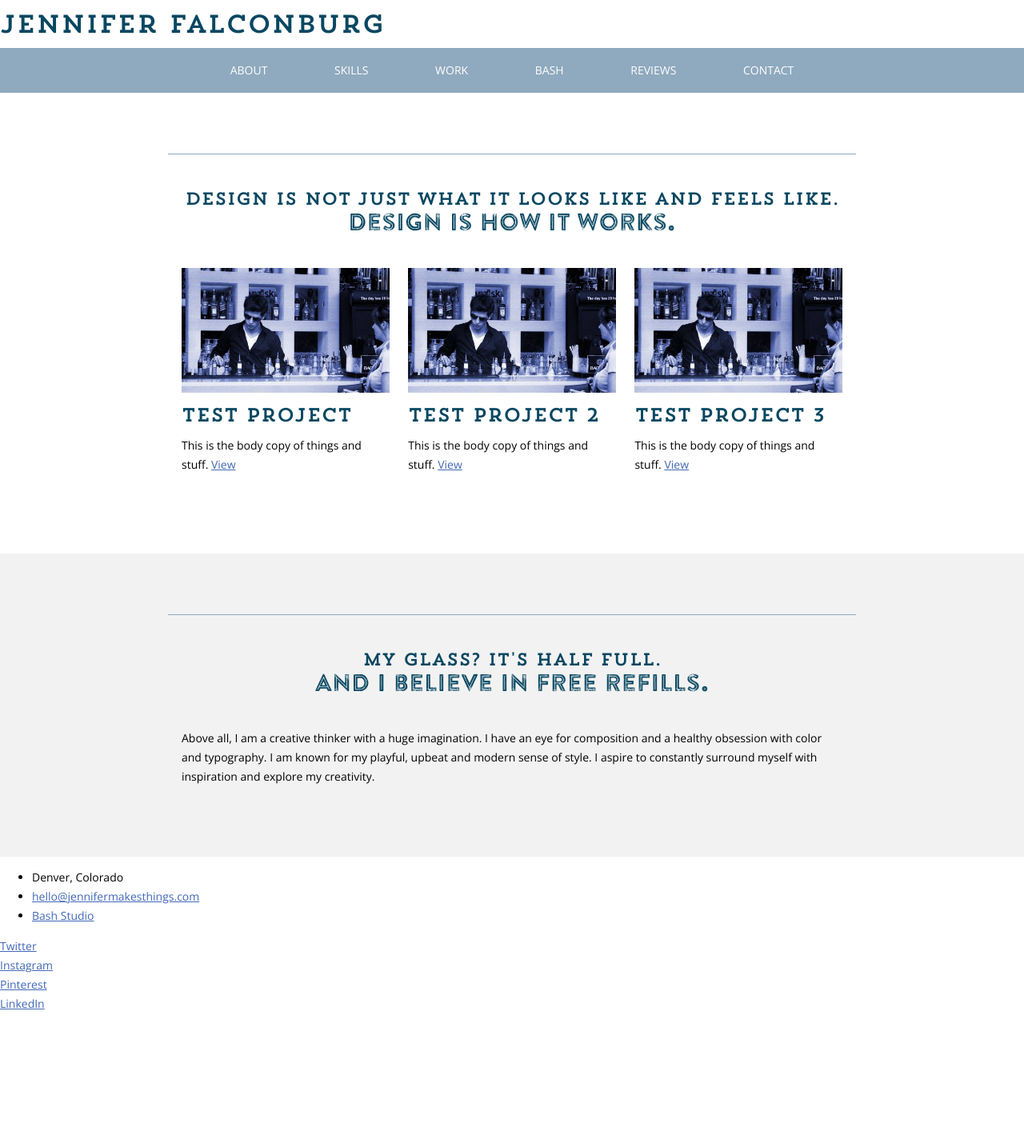
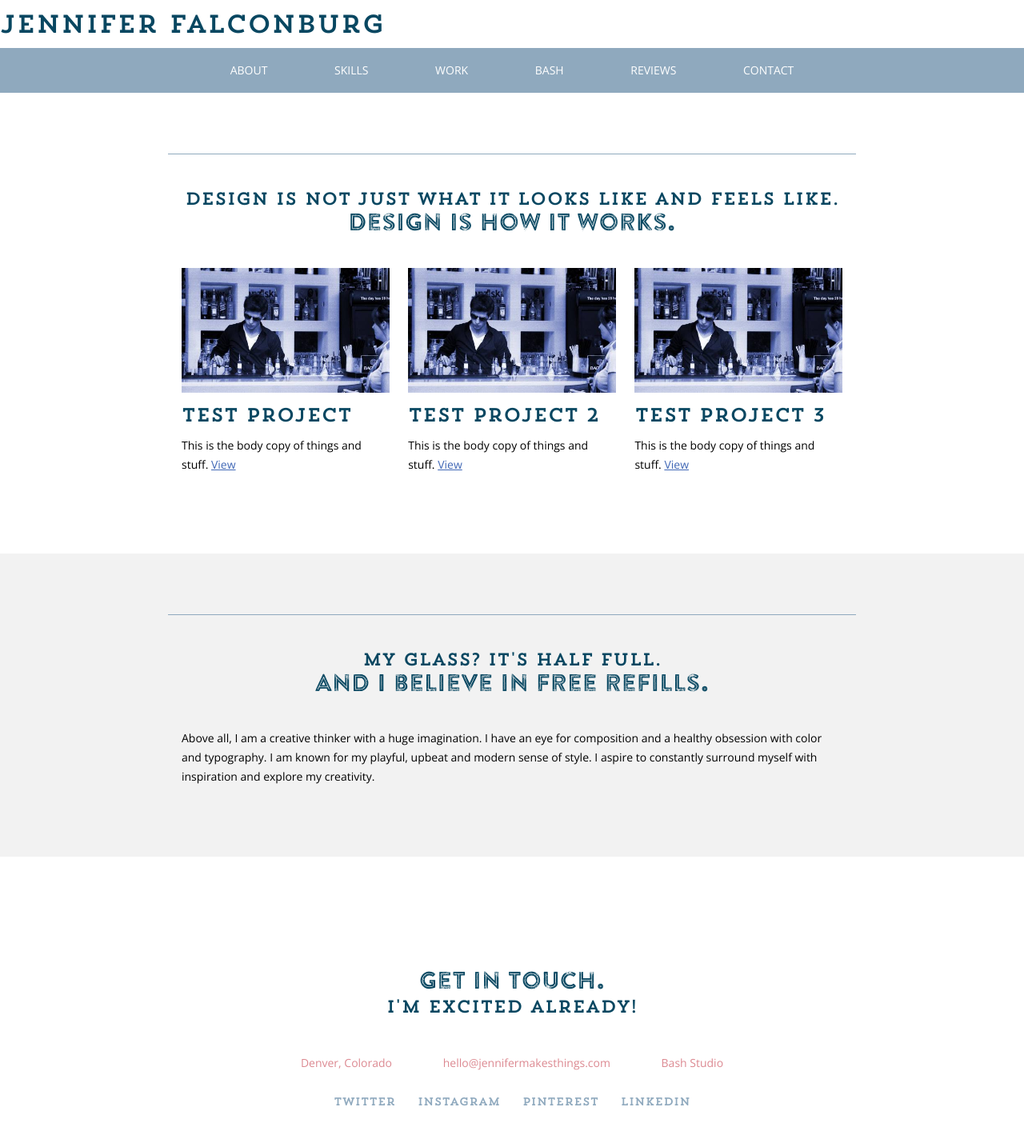
Before and after one commit to jenniferfalcon/jenniferfalcon.github.io, a Jekyll site: the page built from app/index.html, in a window 1280 px wide. Shown: the whole page at 80% size. Built offline with Jekyll 4.4.1, drawn with Linux system fonts in a browser that asks for light colours; before the commit the page ends 1267 px from its top, so only the background shows below that.

Commit message:
Some footer component styles.

```diff
--- a/app/_includes/footer.html
+++ b/app/_includes/footer.html
@@ -1,12 +1,14 @@
 <footer role="contentinfo">
+  <h2 class="section-lede"><strong>Get in touch.</strong><br>I'm excited already!</h2>
+
   <ul class="footer-credits">
     <li>{{ site.location }}</li>
     <li><a href="{{ site.email | prepend:'mailto:' }}">{{ site.email }}</a></li>
     <li><a href="https://www.etsy.com/shop/BashStudio">Bash Studio</a></li>
   </ul>
 
-  <nav role="navigation" class="social-menu">
-    <ul>
+  <nav role="navigation">
+    <ul class="social-menu">
       {% for link in site.data.social-menu %}
       <li><a href="{{ link.url }}">{{ link.network }}</a></li>
       {% endfor %}
--- a/app/_sass/screen.scss
+++ b/app/_sass/screen.scss
@@ -22,3 +22,5 @@
 @import "components/projects";
 @import "components/about";
 @import "components/main-nav";
+@import "components/social-menu";
+@import "components/footer";
--- a/app/css/screen.css
+++ b/app/css/screen.css
@@ -612,3 +612,36 @@ tr.even {
       display: inline-block; }
       .main-nav > li > a {
         padding: 0 2.85714em; } }
+
+.social-menu {
+  text-align: center; }
+  .social-menu a {
+    color: #8fa9be;
+    font-family: Trend Slab One, Georgia, serif;
+    padding: 0 0.85714em;
+    text-decoration: none; }
+  @media (max-width: 26.1875em) {
+    .social-menu > li {
+      float: left;
+      width: 50%; } }
+  @media (min-width: 26.25em) {
+    .social-menu > li {
+      display: inline-block; } }
+
+footer[role="contentinfo"] {
+  padding: 10em 0 2.14286em; }
+
+.footer-credits {
+  margin: 3.14286em 0 1.71429em;
+  padding: 0;
+  text-align: center; }
+  .footer-credits > li {
+    list-style: none; }
+  .footer-credits li, .footer-credits li a {
+    color: #dc8991; }
+  .footer-credits li a {
+    text-decoration: none; }
+  @media (min-width: 36.25em) {
+    .footer-credits > li {
+      display: inline-block;
+      margin: 0 2.14286em; } }
```
Also changed, not shown: app/_sass/components/_footer.scss (added, +28 -0 lines), app/_sass/components/_social-menu.scss (added, +23 -0 lines).
